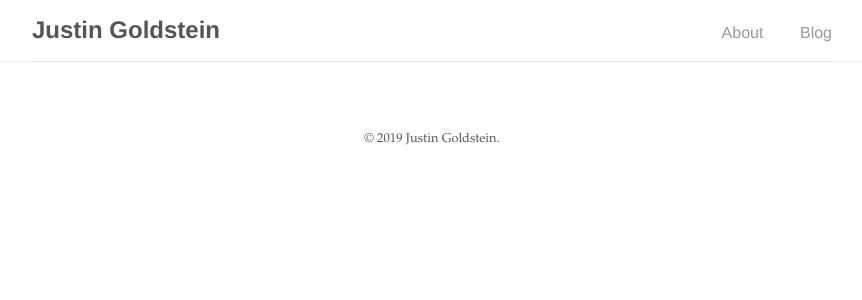
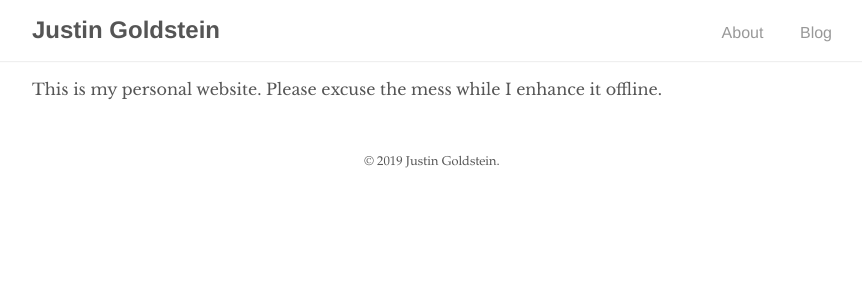
Before and after one commit to jusgolds/jusgolds.github.io, a Jekyll site: the page built from index.md, in a window 1280 px wide. Shown: the top 300 px of the page, without its empty margins (208-1070 px from the left). Built offline with Jekyll 4.4.1, drawn with Linux system fonts in a browser that asks for light colours.

Commit message:
Add filler content to homepage

```diff
--- a/_layouts/home.html
+++ b/_layouts/home.html
@@ -2,30 +2,4 @@
 layout: default
 ---
 
-<div class="catalogue">
-  {% for post in paginator.posts %}
-    <a href="{{ post.url | prepend: site.baseurl }}" class="catalogue-item">
-      <div>
-        <time datetime="{{ post.date }}" class="catalogue-time">{{ post.date | date: "%B %d, %Y" }}</time>
-        <h1 class="catalogue-title">{{ post.title }}</h1>
-        <div class="catalogue-line"></div>
-
-        <p>
-          {{ post.content | strip_html | truncatewords: 30 }}
-        </p>
-
-      </div>
-    </a>
-  {% endfor %}
-</div>
-
-<div class="pagination">
-  {% if paginator.previous_page %}
-    <a href="{{ paginator.previous_page_path | prepend: site.baseurl }}" class="left arrow">&#8592;</a>
-  {% endif %}
-  {% if paginator.next_page %}
-    <a href="{{ paginator.next_page_path | prepend: site.baseurl }}" class="right arrow">&#8594;</a>
-  {% endif %}
-
-  <span>{{ paginator.page }}</span>
-</div>
+{{ content }}
--- /dev/null
+++ b/index.md
@@ -0,0 +1,5 @@
+---
+layout: home
+---
+
+This is my personal website. Please excuse the mess while I enhance it offline.
```
